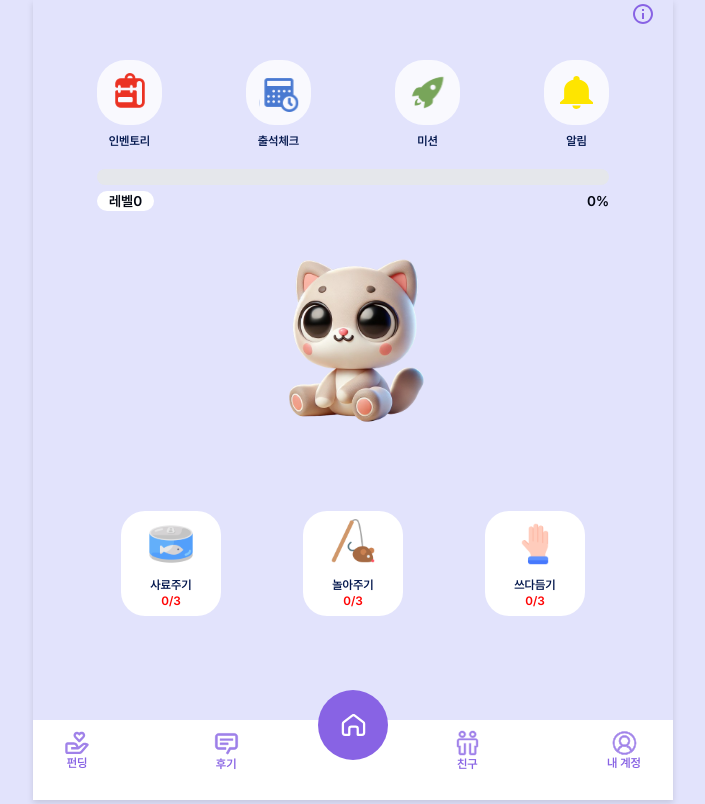
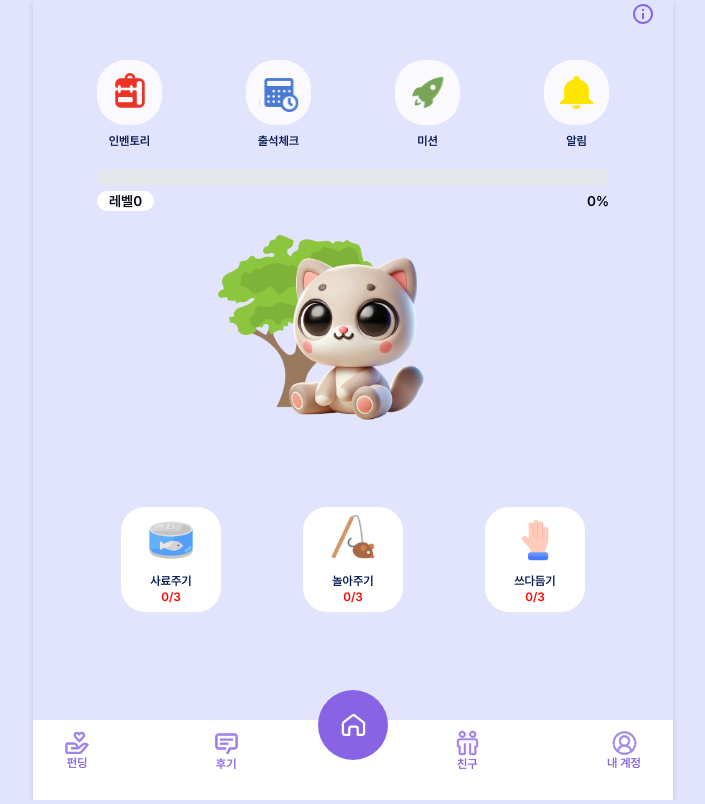
Before and after one commit to 2025-Advanced-Capstone-Chaeum/FE, a Next.js app: page / in a window 1280 px wide. Shown: the whole page, without its empty margins (287-992 px from the left). Built offline with nearby package versions, Linux system fonts and the light colour scheme.

Commit message:
style : 고양이를 기준으로 인벤토리 착용 (#113)

```diff
--- a/src/app/inventory/page.tsx
+++ b/src/app/inventory/page.tsx
@@ -7,13 +7,26 @@ const InventoryPage = () => {
   return (
     <div className="flex flex-col h-screen">
       <BackButton>인벤토리</BackButton>
-      <div className="flex h-[calc(100vh-550px)] justify-center items-center">
-        <Image
-          src="/assets/images/cat.svg"
-          alt="Cat"
-          width={170}
-          height={170}
-        />
+      <div className="flex h-[calc(100vh-550px)] justify-center items-center ">
+        <div className="relative w-[180px] h-[180px]">
+          {/* 고양이 */}
+          <Image
+            src="/assets/images/cat.svg"
+            alt="Cat"
+            width={180}
+            height={180}
+            className="relative z-10"
+          />
+
+          {/* 나무 (고양이 기준 상대 위치) */}
+          <Image
+            src="/assets/inventory/tree.svg"
+            alt="Tree"
+            width={200}
+            height={50}
+            className="absolute z-0 left-0 top-0 -translate-x-1/4 -translate-y-1/10"
+          />
+        </div>
       </div>
       <ItemContainer />
     </div>
--- a/src/app/page.tsx
+++ b/src/app/page.tsx
@@ -18,7 +18,7 @@ export default function Home() {
         </div>
 
         <div className="relative flex justify-center items-center">
-          <div className="relative flex justify-center items-center w-[220px] h-[220px]">
+          <div className="relative w-[180px] h-[180px]">
             <Image
               src="/assets/images/cat.svg"
               alt="Cat"
@@ -26,7 +26,13 @@ export default function Home() {
               height={180}
               className="relative z-10"
             />
-
+            <Image
+              src="/assets/inventory/tree.svg"
+              alt="Tree"
+              width={200}
+              height={50}
+              className="absolute z-0 left-0 top-0 -translate-x-1/4 -translate-y-1/10"
+            />
           </div>
         </div>
 
```
